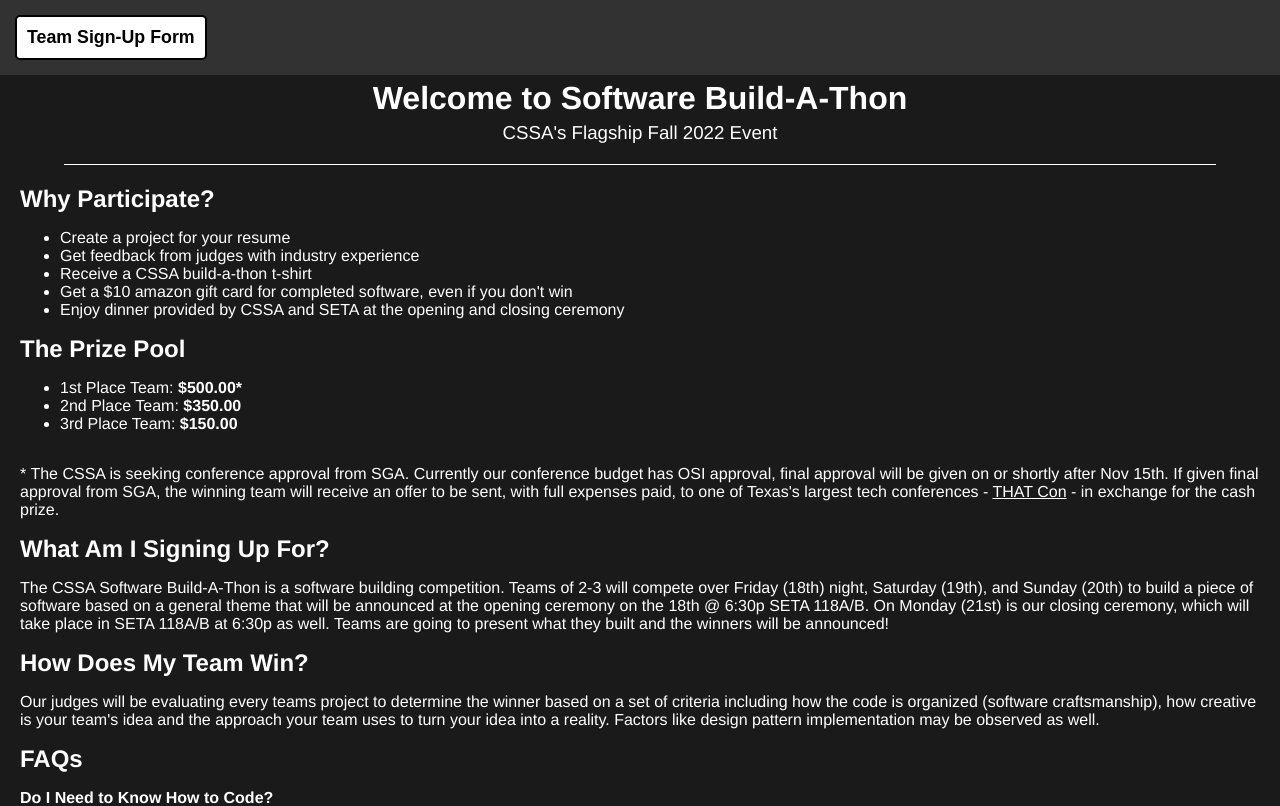
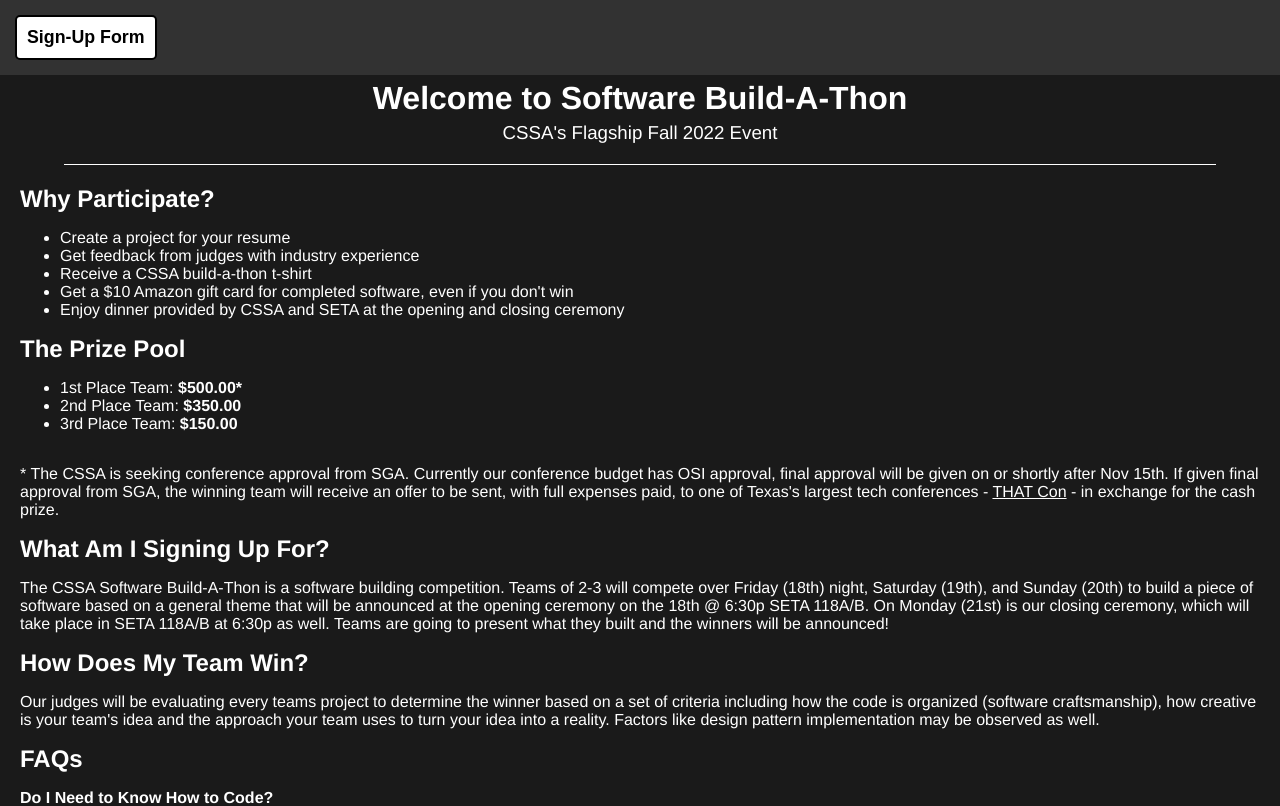
Before and after one commit to Yonava/CSSA-Build-A-Thon-2022, a Vue app: page / in a window 1280 px wide. Shown: the top 806 px of the page. Built offline with nearby package versions, Linux system fonts and the light colour scheme.

Commit message:
edited sign-up button

```diff
--- a/src/App.vue
+++ b/src/App.vue
@@ -7,7 +7,7 @@
         target="_blank"
       >
         <button>
-          Team Sign-Up Form
+          Sign-Up Form
         </button>
       </a>
     </header>
@@ -24,7 +24,7 @@
         <li>Create a project for your resume</li>
         <li>Get feedback from judges with industry experience</li>
         <li>Receive a CSSA build-a-thon t-shirt</li>
-        <li>Get a $10 amazon gift card for completed software, even if you don't win</li>
+        <li>Get a $10 Amazon gift card for completed software, even if you don't win</li>
         <li>Enjoy dinner provided by CSSA and SETA at the opening and closing ceremony</li>
       </ul>
       <h2 class="info-heading">The Prize Pool</h2>
```
Also changed, not shown: 5 other files (tests, documents, lock files or other folders).
